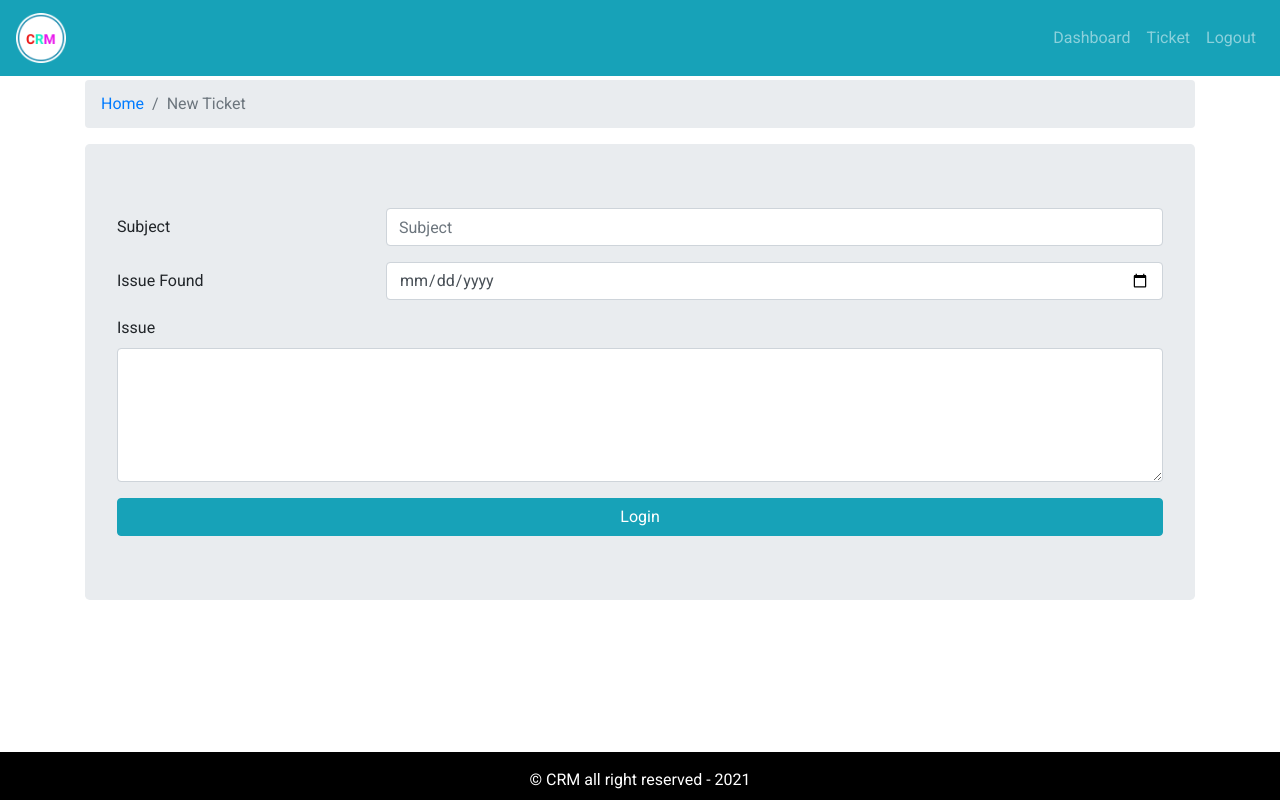
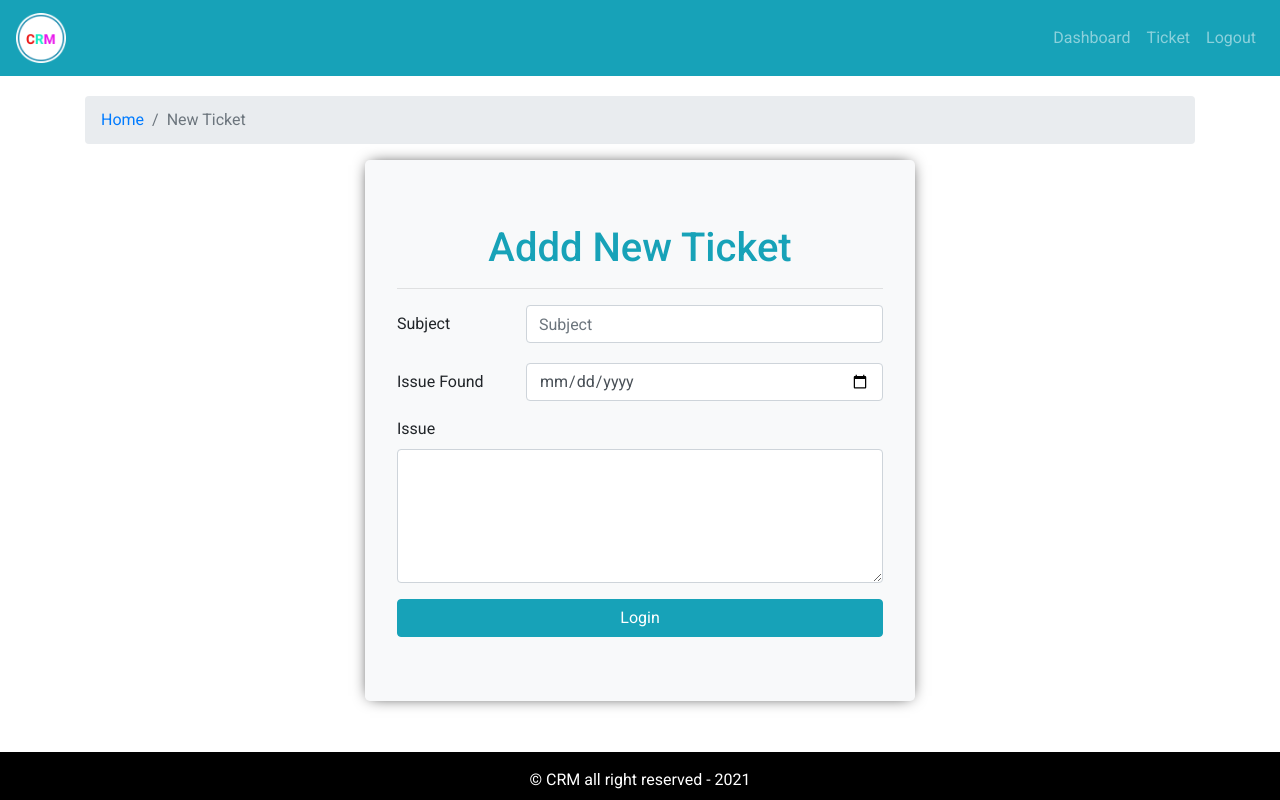
Before and after one commit to djangonpanta/crm-frontend, a React (Create React App) app: page / in a window 1280 px wide. Built offline with nearby package versions, Linux system fonts and the light colour scheme; the HTML template or start-up script is replaced by a standard one.

Commit message:
final new ticket UI

```diff
--- a/src/components/add-ticket-form/AddTicketForm.comp.js
+++ b/src/components/add-ticket-form/AddTicketForm.comp.js
@@ -1,9 +1,18 @@
 import React from "react";
 import { Jumbotron, Form, Button, Row, Col } from "react-bootstrap";
+import propTypes from "prop-types";
+import "./addTicket.css";
 
-export const AddTicketForm = ({ handleOnSubmit, handleOnChange }) => {
+export const AddTicketForm = ({
+  handleOnSubmit,
+  handleOnChange,
+  formData,
+  formDataError,
+}) => {
   return (
-    <Jumbotron>
+    <Jumbotron className=" add-new-ticket bg-light">
+      <h1 className="text-info text-center">Addd New Ticket</h1>
+      <hr />
       <Form autoComplete="off" onSubmit={handleOnSubmit}>
         <Form.Group as={Row}>
           <Form.Label column sm={3}>
@@ -14,10 +23,13 @@ export const AddTicketForm = ({ handleOnSubmit, handleOnChange }) => {
               type="text"
               name="subject"
               onChange={handleOnChange}
-              // value={email}
+              value={formData.subject}
               placeholder="Subject"
               required
             />
+            <Form.Text className="text-danger">
+              {formDataError.subject && "Subject is required"}
+            </Form.Text>
           </Col>
         </Form.Group>
         <Form.Group as={Row}>
@@ -29,6 +41,7 @@ export const AddTicketForm = ({ handleOnSubmit, handleOnChange }) => {
               type="date"
               name="issueDate"
               onChange={handleOnChange}
+              value={formData.date}
               required
             />
           </Col>
@@ -37,11 +50,10 @@ export const AddTicketForm = ({ handleOnSubmit, handleOnChange }) => {
           <Form.Label>Issue</Form.Label>
           <Form.Control
             as="textarea"
-            name="details"
+            name="detail"
             rows="5"
             onChange={handleOnChange}
-            // value={password}
-
+            value={formData.detail}
             required
           />
         </Form.Group>
@@ -52,3 +64,10 @@ export const AddTicketForm = ({ handleOnSubmit, handleOnChange }) => {
     </Jumbotron>
   );
 };
+
+AddTicketForm.propTypes = {
+  handleOnChange: propTypes.func.isRequired,
+  handleOnSubmit: propTypes.func.isRequired,
+  formData: propTypes.object.isRequired,
+  formDataError: propTypes.object.isRequired,
+};
--- /dev/null
+++ b/src/components/add-ticket-form/addTicket.css
@@ -0,0 +1,5 @@
+.add-new-ticket {
+  max-width: 550px;
+  margin: 0 auto;
+  box-shadow: 0px 0px 15px -5px black;
+}
--- a/src/components/breadcrumb/Breadcrumb.comp.js
+++ b/src/components/breadcrumb/Breadcrumb.comp.js
@@ -3,9 +3,8 @@ import { Breadcrumb } from "react-bootstrap";
 
 export const PageBreadcrumb = ({ page }) => {
   return (
-    <Breadcrumb className="test">
+    <Breadcrumb className="mt-3 ">
       <Breadcrumb.Item href="/">Home</Breadcrumb.Item>
-
       <Breadcrumb.Item active>{page}</Breadcrumb.Item>
     </Breadcrumb>
   );
--- a/src/pages/new-ticket/AddTicket.page.js
+++ b/src/pages/new-ticket/AddTicket.page.js
@@ -1,9 +1,41 @@
 import React from "react";
+import { useState } from "react";
 import { Container, Row, Col } from "react-bootstrap";
 import { AddTicketForm } from "../../components/add-ticket-form/AddTicketForm.comp";
 import { PageBreadcrumb } from "../../components/breadcrumb/Breadcrumb.comp";
+import { shortTest } from "../../utils/validation";
+const initialFrmDt = {
+  subject: "",
+  issueDate: null,
+  detail: "",
+};
+const initialFrmError = {
+  subject: false,
+  issueDate: false,
+  detail: false,
+};
+export const AddTicket = () => {
+  const [frmData, setFrmData] = useState(initialFrmDt);
+  const [frmDataError, setFrmDataError] = useState(initialFrmError);
 
-export const AddTicket = () => {
+  const handleOnSubmit = async (e) => {
+    e.preventDefault();
+    setFrmDataError(initialFrmError);
+    const isSubjectValid = await shortTest(frmData.subject);
+    console.log(isSubjectValid);
+    setFrmDataError({
+      ...frmDataError,
+      subject: !isSubjectValid,
+    });
+  };
+  const handleOnChange = (e) => {
+    const { name, value } = e.target;
+    setFrmData({
+      ...frmData,
+      [name]: value,
+    });
+  };
+
   return (
     <Container>
       <Row>
@@ -13,7 +45,12 @@ export const AddTicket = () => {
       </Row>
       <Row>
         <Col>
-          <AddTicketForm />
+          <AddTicketForm
+            handleOnSubmit={handleOnSubmit}
+            handleOnChange={handleOnChange}
+            formData={frmData}
+            formDataError={frmDataError}
+          />
         </Col>
       </Row>
     </Container>
--- /dev/null
+++ b/src/utils/validation.js
@@ -0,0 +1,3 @@
+export const shortTest = (str) => {
+  return str.length > 3 && str.length <= 100;
+};
```
